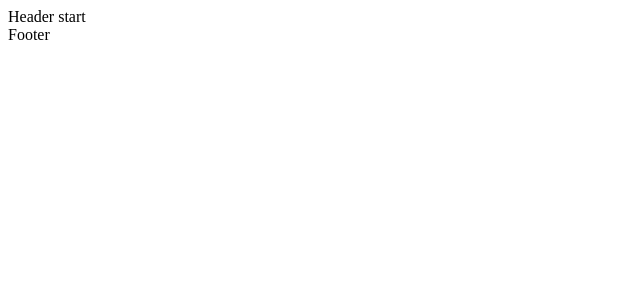
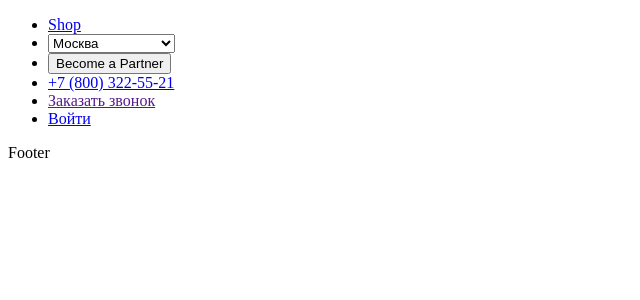
Before and after one commit to shumilovDaniil/shop-frontend, a Next.js app: page / in a window 1280 px wide. Shown: the top 300 px of the page, without its empty margins (0-640 px from the left). Built offline with nearby package versions, Linux system fonts and the light colour scheme.

Commit message:
top header

```diff
--- a/components/Header/Header.tsx
+++ b/components/Header/Header.tsx
@@ -1,10 +1,27 @@
 import React from "react"
+import Link from "next/link"
 
 const Header = () => {
   return (
-    <div>
-      Header start
-    </div>
+    <header>
+      <ul>
+        <li>
+          <Link href="/"><a>Shop</a></Link>
+        </li>
+        <li>
+          <select name="" id="">
+            <option value="Москва">Москва</option>
+            <option value="Санкт-Петербург">Санкт-Петербург</option>
+          </select>
+        </li>
+        <li>
+          <button>Become a Partner</button>
+        </li>
+        <li><a href="tel:78000000000">+7 (800) 322-55-21</a></li>
+        <li><Link href="/call-request"><a href="">Заказать звонок</a></Link></li>
+        <li><Link href="/sign-in">Войти</Link></li>
+      </ul>
+    </header>
   )
 }
 
--- a/package.json
+++ b/package.json
@@ -18,8 +18,11 @@
     "@types/node": "18.8.3",
     "@types/react": "18.0.21",
     "@types/react-dom": "18.0.6",
+    "autoprefixer": "^10.4.12",
     "eslint": "8.25.0",
     "eslint-config-next": "12.3.1",
+    "postcss": "^8.4.17",
+    "tailwindcss": "^3.1.8",
     "typescript": "4.8.4"
   }
 }
--- /dev/null
+++ b/postcss.config.js
@@ -0,0 +1,6 @@
+module.exports = {
+  plugins: {
+    tailwindcss: {},
+    autoprefixer: {},
+  },
+}
--- a/styles/globals.scss
+++ b/styles/globals.scss
@@ -1 +1,5 @@
+@tailwind base;
+@tailwind components;
+@tailwind utilities;
+
 @import './normalize.css';
```
Also changed, not shown: tailwind.config.js (added, +11 -0 lines), 1 other file (tests, documents, lock files or other folders).
